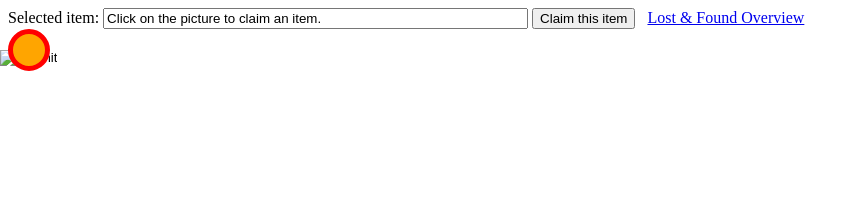
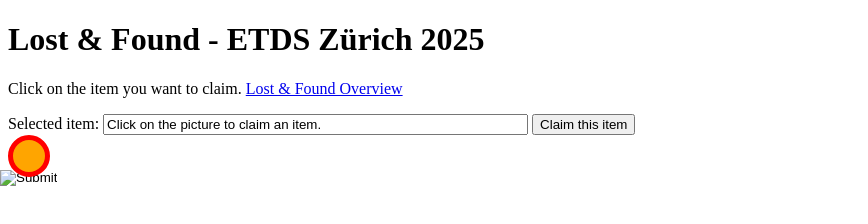
Before and after one commit to tanzquotient/etds-website, a plain HTML site: page lost-found/index.html in a window 1280 px wide. Shown: the whole page, without its empty margins (0-868 px from the left). Drawn offline with Linux system fonts and the light colour scheme.

Commit message:
Add h1 header and always show instruction

```diff
--- a/lost-found/index.html
+++ b/lost-found/index.html
@@ -11,35 +11,46 @@
 		function loadImg() {
 			const queryString = window.location.search;
 			const urlParams = new URLSearchParams(queryString);
+
 			var img_id = urlParams.get('img');
 			var x = urlParams.get('x');
 			var y = urlParams.get('y');
 			var item = urlParams.get('item');
+
 			if (item !== null) {
 				const item_array = item.split("_");
 				img_id = item_array[0];
 				x = item_array[1];
 				y = item_array[2];
-			}
-			else {
+			} else {
 				item = img_id + "_" + x + "_" + y;
 			}
-			const x_trans = parseInt(x) - 7;
-			const y_trans = parseInt(y) + 50 - 7;
+
+			// The point where the user clicked
+			// Offsets:
+			// - Fixed offset from the top of top of the page.
+			// - Center cursor (default is top left)
+			const x_trans = parseInt(x) - 25;
+			const y_trans = parseInt(y) + 170 - 25;
+
 			document.getElementById("img_id").value = img_id;
+
 			pos = "left:" + x_trans + "px; top: " + y_trans + "px;";
 			document.getElementById("cursor").style = pos;
+
 			document.getElementById("canvas").src = "/assets/img/lost-found/" + img_id + ".jpeg";
 
 			if (x != null) {
 				claim_code = img_id + "_" + x + "_" + y;
 				document.getElementById("claim_code").value = claim_code;
+
 				// if we want to do it via email
 				// document.getElementById("claim_form").action = "mailto:etds@tanzquotient.org?subject=Lost%20and%20Found&body=" +
 				//	 encodeURI("I have lost the following item:\n\n" +
 				//	 location.protocol + '//' + location.host + location.pathname + "?item=" + item + "\n\n" +
 				//	 "Below, I make a suggestion how I could get it back."
 				//	 );
+
 				// if we want to do it via google forms
 				document.getElementById("entry.1487141201").value = encodeURI(location.protocol + '//' +
 					location.host + location.pathname + "?img=" + img_id + "&x=" + x + "&y=" + y);
@@ -49,7 +60,14 @@
 
 </head>
 
-<body onload="loadImg()">
+<body onload=loadImg()>
+	<h1>Lost &amp; Found - ETDS Zürich 2025</h1>
+
+	<p>
+		Click on the item you want to claim.
+		<a href="/#/lost-found">Lost &amp; Found Overview</a>
+	</p>
+
 	<!-- if using the mail form, use the form tag below with empty action and remove
  the hidden input type with id entry... below;
  the hidden input type for google form is necessary because we cannot use the
@@ -60,14 +78,16 @@
  analysis ("F12") when submitting the google form in the browser.
 <form id="claim_form" action="" method="GET" target="_blank" enctype="text/plain">
 -->
+
 	<form id="claim_form"
 		action="https://docs.google.com/forms/d/e/1FAIpQLSeW49dmsQM4kBN9bzfGxUsrVetOeZW0sp79fHTA6-XKbnzn9g/viewform"
 		method="GET" target="_blank" enctype="text/plain">
-		Selected item: <input size="50" id="claim_code" value="Click on the picture to claim an item.">
+		Selected item:
+		<input size="50" id="claim_code" value="Click on the picture to claim an item.">
 		<input type="submit" value="Claim this item">
 		<input type="hidden" name="entry.1487141201" id="entry.1487141201" value="">
-		&nbsp; <a href="/#/lost-found">Lost &amp; Found Overview</a>
 	</form>
+
 	<form action="." method="GET">
 		<input type="hidden" id="img_id" name="img" value="">
 		<input type="image" id="canvas" src="">
--- a/lost-found/lost-found.css
+++ b/lost-found/lost-found.css
@@ -1,7 +1,7 @@
 #canvas {
     position: absolute;
     left: 0px;
-    top: 50px;
+    top: 170px;
 }
 
 #cursor {
```
